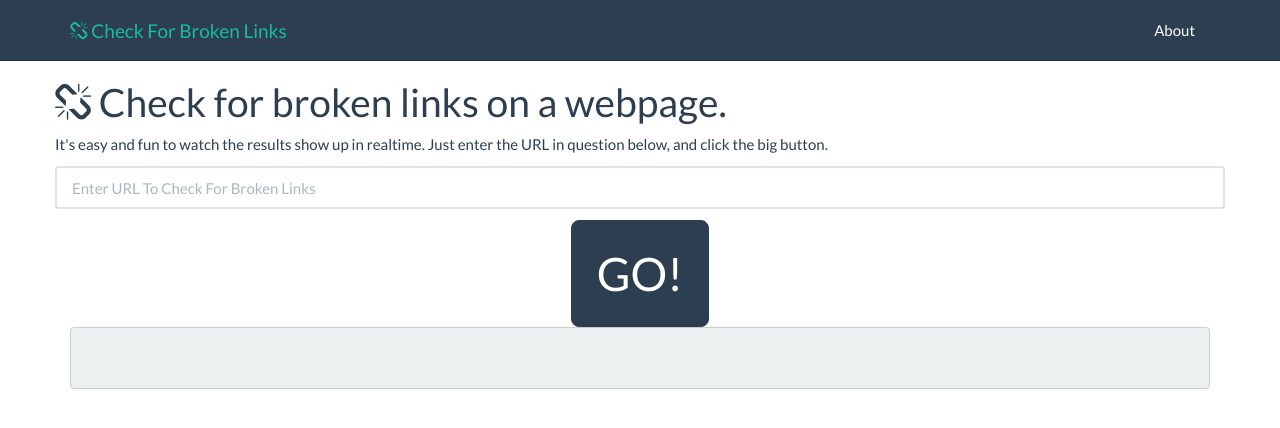
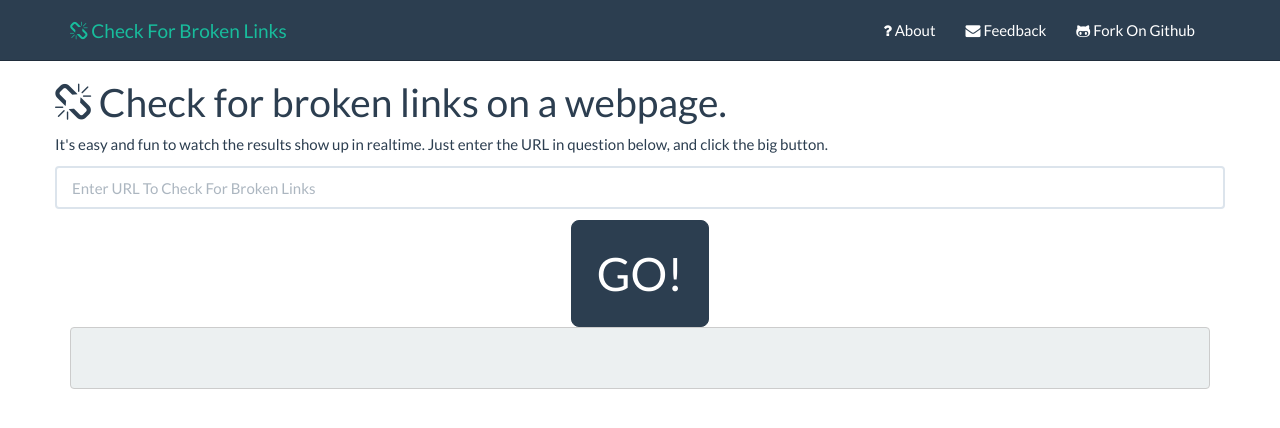
Before and after one commit to nathanleclaire/checkforbrokenlinks, a website: page app/index.html in a window 1280 px wide. Drawn offline with Linux system fonts and the light colour scheme.

Commit message:
add header links to index.html and prettyprint

```diff
--- a/app/index.html
+++ b/app/index.html
@@ -1,19 +1,30 @@
 <!doctype html>
 <html lang="en" ng-app="myApp">
+
 <head>
     <meta charset="utf-8">
     <title>Check For Broken Links On A Webpage</title>
-  <link rel="stylesheet" href="css/app.css"/>
-  <link rel="stylesheet" href="css/font-awesome/css/font-awesome.min.css"/>
+    <link rel="stylesheet" href="css/app.css" />
+    <link rel="stylesheet" href="css/font-awesome/css/font-awesome.min.css" />
 </head>
+
 <body>
 
 
     <div class="navbar navbar-default navbar-fixed-top">
         <div class="container">
-      <div class="navbar-brand"><a href="#"><i class="fa fa-chain-broken"></i> Check For Broken Links</a></div>
+            <div class="navbar-brand"><a href="#"><i class="fa fa-chain-broken"></i> Check For Broken Links</a>
+            </div>
             <ul class="nav navbar-nav navbar-right">
-        <li><a href="#/about">About</a></li>
+                <li>
+                    <a href="#/about"><i class="fa fa-question"></i> About</a>
+                </li>
+                <li>
+                    <a href="#/about"><i class="fa fa-envelope"></i> Feedback</a>
+                </li>
+                <li>
+                    <a target="_blank" href="https://github.com/nathanleclaire/checkforbrokenlinks/fork"><i class="fa fa-github-alt"></i> Fork On Github</a>
+                </li>
             </ul>
         </div>
     </div>
@@ -34,4 +45,5 @@
     <script src="js/filters.js"></script>
     <script src="js/directives.js"></script>
 </body>
+
 </html>
```
Lines whose indentation alone changed are shown as unchanged.
